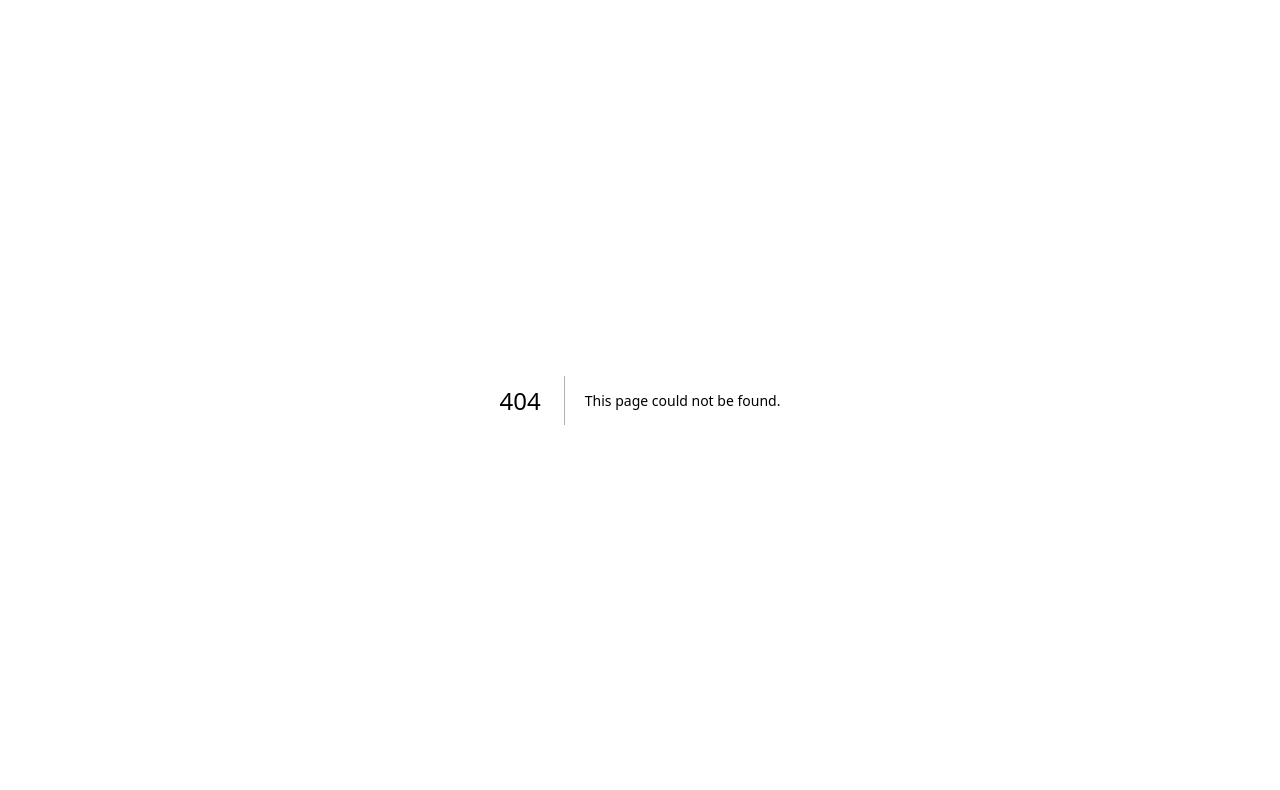
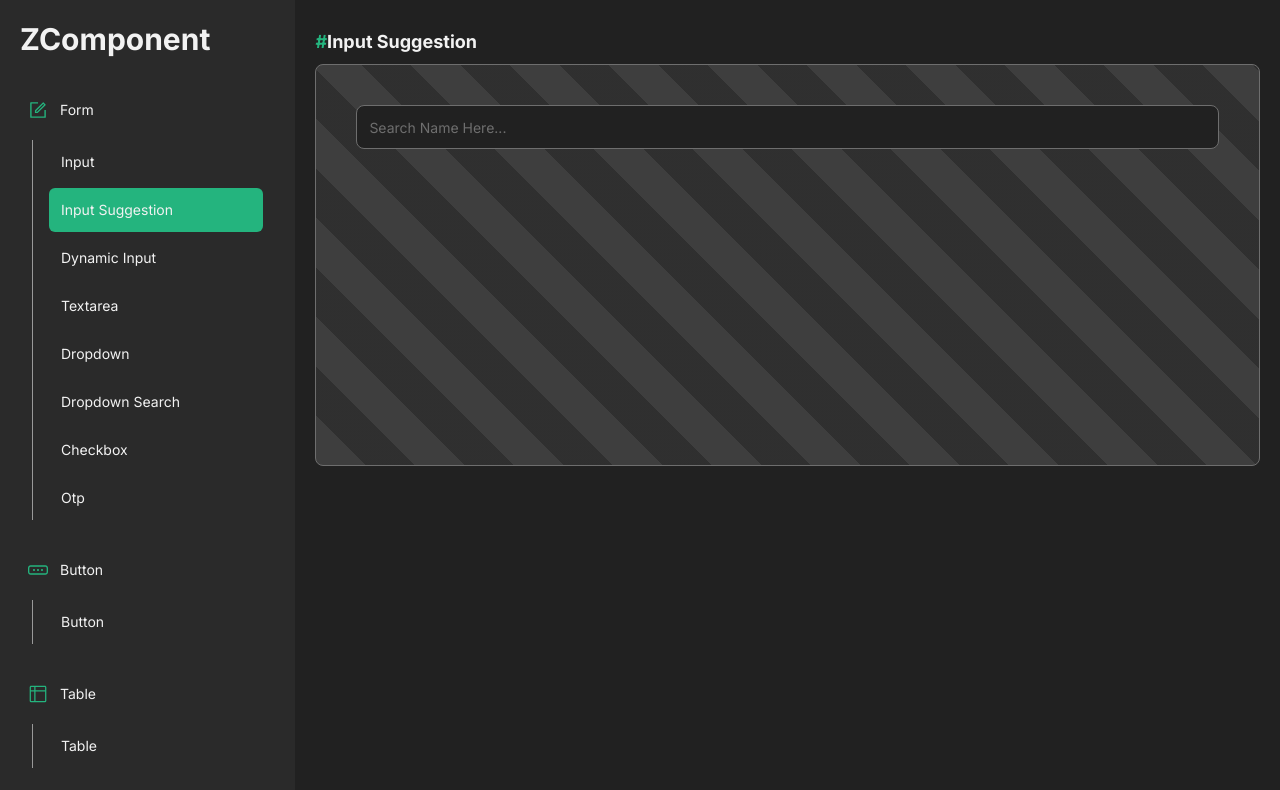
Before and after one commit to Zeddnyx/ZComponent, a Next.js app: page /form/input-suggest in a window 1280 px wide. Before the commit this address had no page. Shown: the top 790 px of the page. Built offline with nearby package versions, Linux system fonts and the light colour scheme.

Commit message:
wip(input suggest)

```diff
--- /dev/null
+++ b/app/(root)/form/input-suggest/page.tsx
@@ -0,0 +1,14 @@
+import Input from "@/components/form/input-suggest";
+import Title from "@/components/ui/Title";
+import Wrapper from "@/components/ui/Wrapper";
+
+export default function Page() {
+  return (
+    <div>
+      <Title title="Input Suggestion" />
+      <Wrapper>
+        <Input />
+      </Wrapper>
+    </div>
+  );
+}
--- a/app/globals.css
+++ b/app/globals.css
@@ -137,7 +137,7 @@
   }
 
   .input-loading {
-    @apply absolute right-2 top-0 bottom-0 text-xs text-dark-700 flex items-center animate-spin text-lg
+    @apply absolute right-2 top-0 bottom-0 text-xs text-dark-700 flex items-center animate-spin text-lg;
   }
 
   .input-error {
@@ -146,7 +146,18 @@
 
   .input {
     @apply !h-11 w-full appearance-none rounded-lg px-2 py-2 pl-3 text-14 text-light bg-dark-200 border-[0.5px] border-dark-700;
-    @apply focus:outline-none focus:border-primary placeholder:text-dark-700 focus:border-[0.5px] md:h-12 lg:px-5 xl:h-[50px];
+    @apply focus:outline-none focus:border-primary placeholder:text-dark-700 focus:border-[0.5px] md:h-12 lg:px-3 xl:h-[50px];
   }
+
   /* end FORM Input */
+
+  /* FORM Input suggest */
+  .input-parent-suggest {
+    @apply absolute top-12 z-10 bg-white w-full max-h-40 h-fit overflow-y-auto custom-scrollbar shadow rounded-lg bg-dark-300 hidden;
+  }
+
+  .input-item-suggest {
+    @apply !p-2 hover:bg-dark-700 w-full text-left;
+  }
+  /* end FORM Input suggest */
 }
--- /dev/null
+++ b/components/form/input-suggest/SuggestList.tsx
@@ -0,0 +1,36 @@
+import { useEffect } from "react";
+
+import { cn } from "@/lib/utils";
+
+interface ISuggest {
+  data: string[];
+  isOpen: boolean;
+  onClick: (value: string) => void;
+}
+
+export default function SuggestList({ data, isOpen, onClick }: ISuggest) {
+  useEffect(() => {
+
+    }, [data]);
+
+  return (
+    <div
+      className={cn("input-parent-suggest", {
+        "!flex flex-col items-start": isOpen,
+      })}
+    >
+      {data?.map((item, id) => {
+        return (
+          <button
+            className="input-item-suggest"
+            type="button"
+            onClick={() => onClick(item)}
+            key={id}
+          >
+            {item}
+          </button>
+        );
+      })}
+    </div>
+  );
+}
--- /dev/null
+++ b/components/form/input-suggest/index.tsx
@@ -0,0 +1,48 @@
+"use client";
+
+import { useState } from "react";
+
+import Input from "@/components/ui/form/Input";
+import SuggestList from "./SuggestList";
+
+export default function Index() {
+  const [isOpen, setIsOpen] = useState(false);
+  const [form, setForm] = useState({
+    name: "",
+  });
+
+  const handleChange = (event: React.ChangeEvent<HTMLInputElement>) => {
+    const { name, value } = event.target;
+    setForm({ ...form, [name]: value });
+  };
+
+  const handleClick = (value: string) => {
+    setIsOpen(!isOpen);
+    setForm({ ...form, name: value });
+  };
+
+  const filterData = data.filter((item) => {
+    return item.toLowerCase().includes(form.name.toLowerCase());
+  })
+
+  return (
+    <div>
+      <div className="relative h-80">
+        <Input
+          name="name"
+          value={form.name}
+          onChange={handleChange}
+          placeholder="Search Name Here..."
+          onKeyDown={() => setIsOpen(true)}
+        />
+        <SuggestList
+          data={filterData}
+          isOpen={isOpen}
+          onClick={(value) => handleClick(value)}
+        />
+      </div>
+    </div>
+  );
+}
+
+const data = ["Jhon", "Doe", "Em", "Lil Peep", "21 Savage", "Harry Mack"];
--- a/constants/index.ts
+++ b/constants/index.ts
@@ -15,8 +15,8 @@
         href: ROUTES.formUrl("input"),
       },
       {
-        title: "Input Search",
-        href: ROUTES.formUrl("input-search"),
+        title: "Input Suggestion",
+        href: ROUTES.formUrl("input-suggest"),
       },
       {
         title: "Dynamic Input",
```
